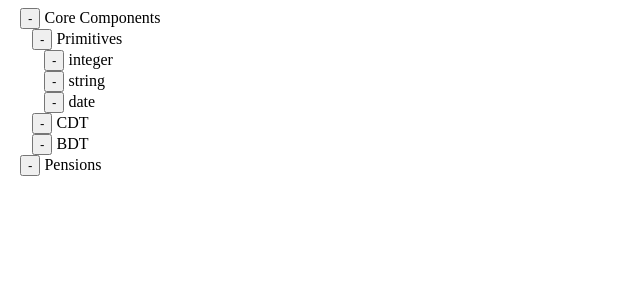
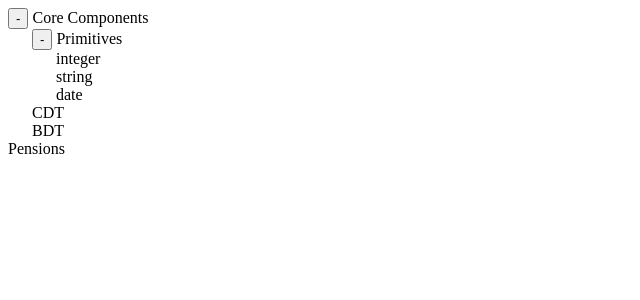
Before and after one commit to mihaistancu/xsd-studio, an Angular app: page /model-search in a window 1280 px wide. Shown: the top 300 px of the page, without its empty margins (0-640 px from the left). Built offline with nearby package versions, Linux system fonts and the light colour scheme.

Commit message:
Keep state of children when parent is collapsed

```diff
--- a/src/app/modeling/tree-item/tree-item.component.css
+++ b/src/app/modeling/tree-item/tree-item.component.css
@@ -1,3 +1,7 @@
 div {
-    margin-left: 12px;
+    margin-left: 24px;
 }
+
+app-tree-item {
+    display: block;
+}
--- a/src/app/modeling/tree-item/tree-item.component.html
+++ b/src/app/modeling/tree-item/tree-item.component.html
@@ -1,7 +1,5 @@
-<div>
-    <button (click)="isExpanded = !isExpanded">{{isExpanded ? '-' : '+'}}</button>
-    {{item.name}}
-    <ng-container *ngIf="isExpanded">
-        <app-tree-item *ngFor="let child of item.children" [item]="child"></app-tree-item>
-    </ng-container>
+<button *ngIf="item.children.length > 0" (click)="isExpanded = !isExpanded">{{isExpanded ? '-' : '+'}}</button>
+{{item.name}}
+<div [style.display]="isExpanded? 'block' : 'none'">
+    <app-tree-item *ngFor="let child of item.children" [item]="child"></app-tree-item>
 </div>
```
